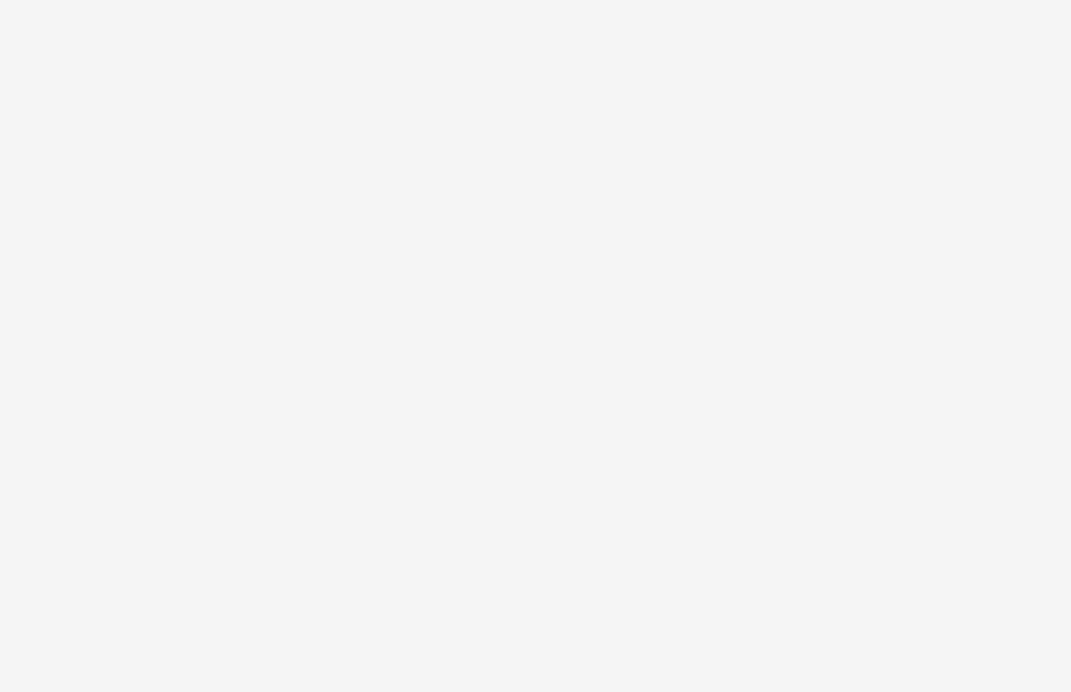
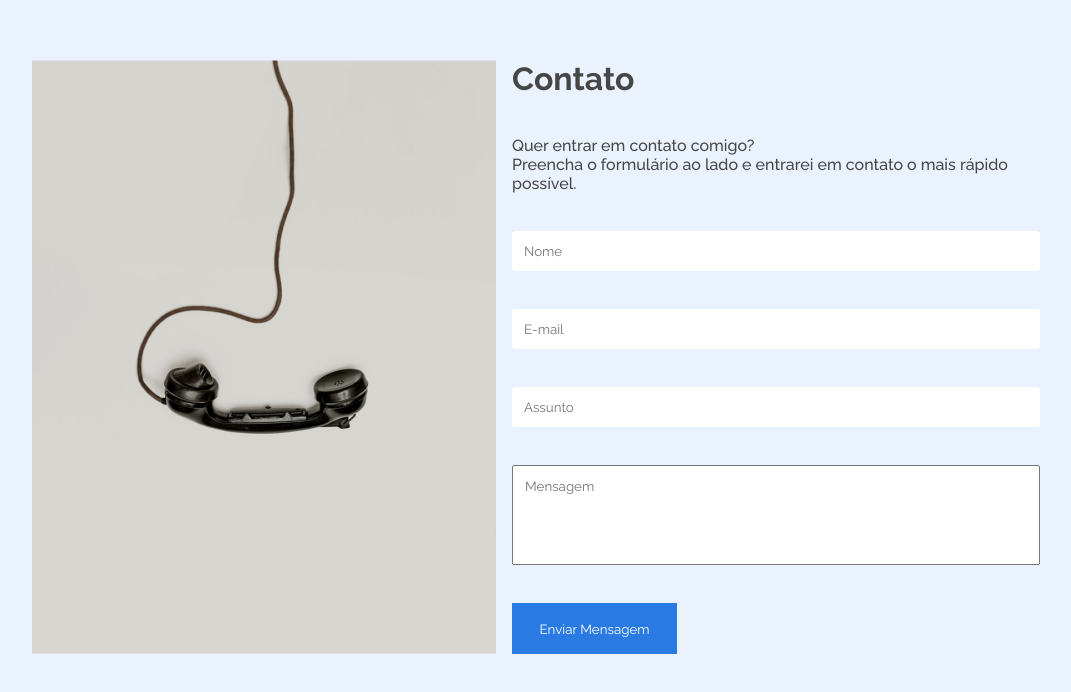
Before and after one commit to CleitonLahm/Portfolio, a React (Vite) app: page / in a window 1280 px wide. Shown: the part 4117-4809 px from the top of the page, without its empty margins (104-1175 px from the left). Before the commit the page ends 4113 px from the top, so only its background shows below. Built offline with nearby package versions, Linux system fonts and the light colour scheme.

Commit message:
secao contatos

```diff
--- a/src/App.jsx
+++ b/src/App.jsx
@@ -1,6 +1,7 @@
 import GlobalStyle from "../GlobalStyles"
 import About from "./About"
 import Cards from "./Cards"
+import Contact from "./Contact"
 import Experiences from "./Experience"
 import Formations from "./Formations"
 import Header from "./Header"
@@ -15,6 +16,7 @@ function App() {
       <Cards />
       <Formations />
       <Experiences />
+      <Contact />
     </div>
   )
 }
--- /dev/null
+++ b/src/Contact/index.jsx
@@ -0,0 +1,22 @@
+import { Container, ContactContainer, ContactTitle, ContactSubTitle, ContactInput, Button, StyledTextarea } from "./styles"
+import tel from '../imgs/tel.png'
+
+const Contact = () => {
+  return (
+    <Container>
+      <img src={tel} alt="telefone" />
+      <ContactContainer>
+        <ContactTitle>Contato</ContactTitle>
+        <ContactSubTitle>Quer entrar em contato comigo? <br />
+        Preencha o formulário ao lado e entrarei em contato o mais rápido possível.</ContactSubTitle>
+        <ContactInput type="text" placeholder="Nome"/>
+        <ContactInput type="email" placeholder="E-mail"/>
+        <ContactInput type="text" placeholder="Assunto"/>
+        <StyledTextarea placeholder="Mensagem"></StyledTextarea>
+        <Button type="submit">Enviar Mensagem</Button>
+      </ContactContainer>
+    </Container>
+  )
+}
+
+export default Contact
--- /dev/null
+++ b/src/Contact/styles.jsx
@@ -0,0 +1,55 @@
+import styled from "styled-components"
+
+export const Container = styled.div`
+background-color: #EAF2FD;
+  display: flex;
+  padding: 64px;
+`
+export const ImgTel = styled.img`
+  width: 464px;
+  height: 593px;
+`
+
+export const ContactContainer = styled.div`
+  width: 656px;
+  gap: 32px;
+  margin-left: 16px;
+  display: flex;
+  flex-direction: column;
+  justify-content: space-between;
+`
+export const ContactTitle = styled.h1`
+  font-size: 32px;
+  font-weight: 700;
+  line-height: 38px;
+  color: #464646;
+`
+export const ContactSubTitle = styled.h2`
+  font-size: 16px;
+  font-weight: 500;
+  line-height: 19px;
+  color: #464646;
+`
+
+export const ContactInput = styled.input`
+  width: 100%;
+  gap: 8px;
+  padding: 12px;
+  border: none;
+  border-radius: 4px;
+`
+
+export const Button = styled.button`
+  width: 165px;
+  height: 51px;
+  padding: 16px;
+  background-color: #2a7ae4;
+  color: #ffffff;
+  border: none;
+`
+export const StyledTextarea = styled.textarea`
+  resize: none;
+  width: 100%;
+  height: 100px;
+  padding: 12px;
+`;
```
Also changed, not shown: src/imgs/tel.png (added).
